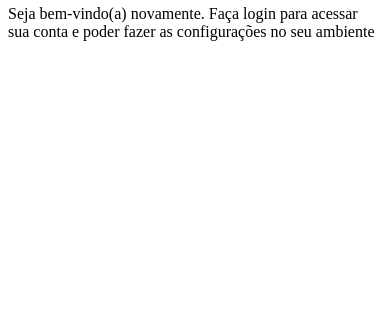
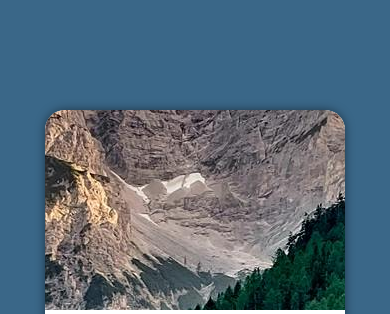
Before and after one commit to Cadu-ux/projeto-login, a plain HTML site: page index.html in a window 390 px wide. Shown: the part 62-376 px from the top of the page. Drawn offline with Linux system fonts and the light colour scheme.

Commit message:
login mobile first teste

```diff
--- a/estilos/style.css
+++ b/estilos/style.css
@@ -3,5 +3,50 @@
 azul: rgb(58, 103, 136)
 verde: rgb(58, 145, 29)
 laranja: rgb(139, 41, 0)
+*/
+* {
+    font-family: system-ui, -apple-system, BlinkMacSystemFont, 'Segoe UI', Roboto, Oxygen, Ubuntu, Cantarell, 'Open Sans', 'Helvetica Neue', sans-serif;
+    padding: 0px;
+    margin: 0px;
+    box-sizing: border-box;
+}
 
-*/
+body,html {
+    background-color: rgb(58, 103, 136);
+    height: 100vh;
+    width: 100vw;
+}
+
+main {
+    position: relative;
+    height: 100vh;
+    width: 100vw;
+}
+
+section#login {
+    background-color: white;
+    width: 300px;
+    height: 500px;
+    border-radius: 20px;
+    overflow: hidden;
+    position: absolute;
+    top: 50%;
+    left: 50%;
+    box-shadow: 0px 0px 10px rgba(0, 0, 0, 0.5);
+    transform: translate(-50%, -50%);
+    transition: width .3s, height .3s;
+    transition-timing-function: ease;
+}
+
+section#login > div#imagem {
+    background-size: cover;
+    background: url(../imagens/pexels-pixabay-147411.jpg) no-repeat;
+    height: 200px;
+    background-position: center  ;
+    display: block;
+}
+
+section#login > div#formulario {
+    display: block;
+    padding: 10px;
+}
```
